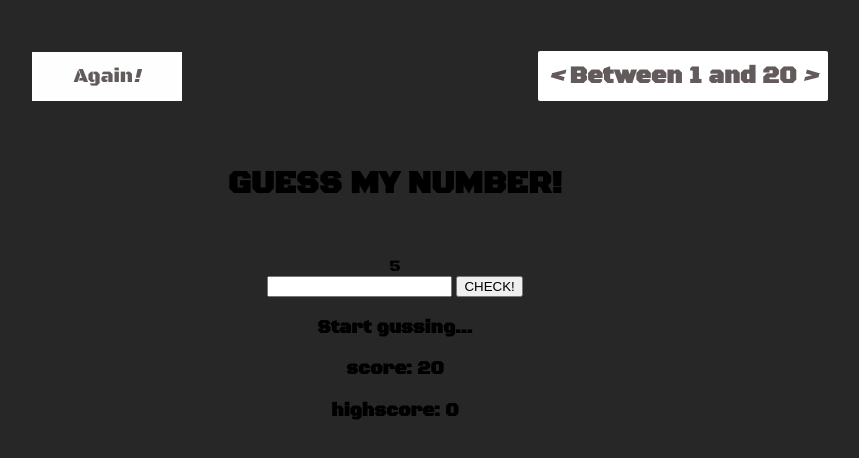
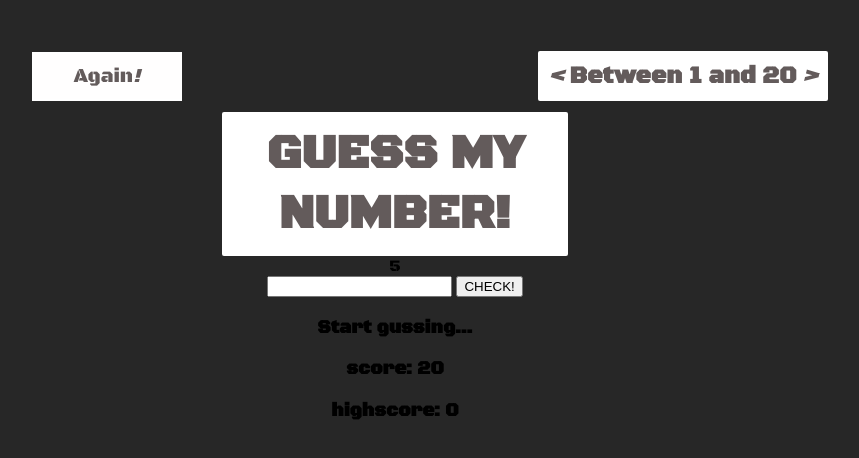
Before and after one commit to Ameer2000Mzori/Guess-My-Number, a website built with webpack: page src/index.html in a window 1280 px wide. Shown: the whole page, without its empty margins (245-1104 px from the left). Built offline with nearby package versions, Linux system fonts and the light colour scheme.

Commit message:
finished styling to title

```diff
--- a/src/style.scss
+++ b/src/style.scss
@@ -81,12 +81,20 @@ body {
 
     .Title-Wrap {
       height: 20%;
-      width: 100%;
+      width: 30%;
       text-align: center;
       align-items: center;
       justify-content: center;
       display: flex;
       flex-direction: column;
+      background-color: white;
+      color: $colorBackGroundTwo;
+      border-radius: 2px;
+
+      .Title-Text {
+        font-family: $fontOne;
+        font-size: 3rem;
+      }
     }
   }
 }
```
Also changed, not shown: src/style.css, 1 other file.
